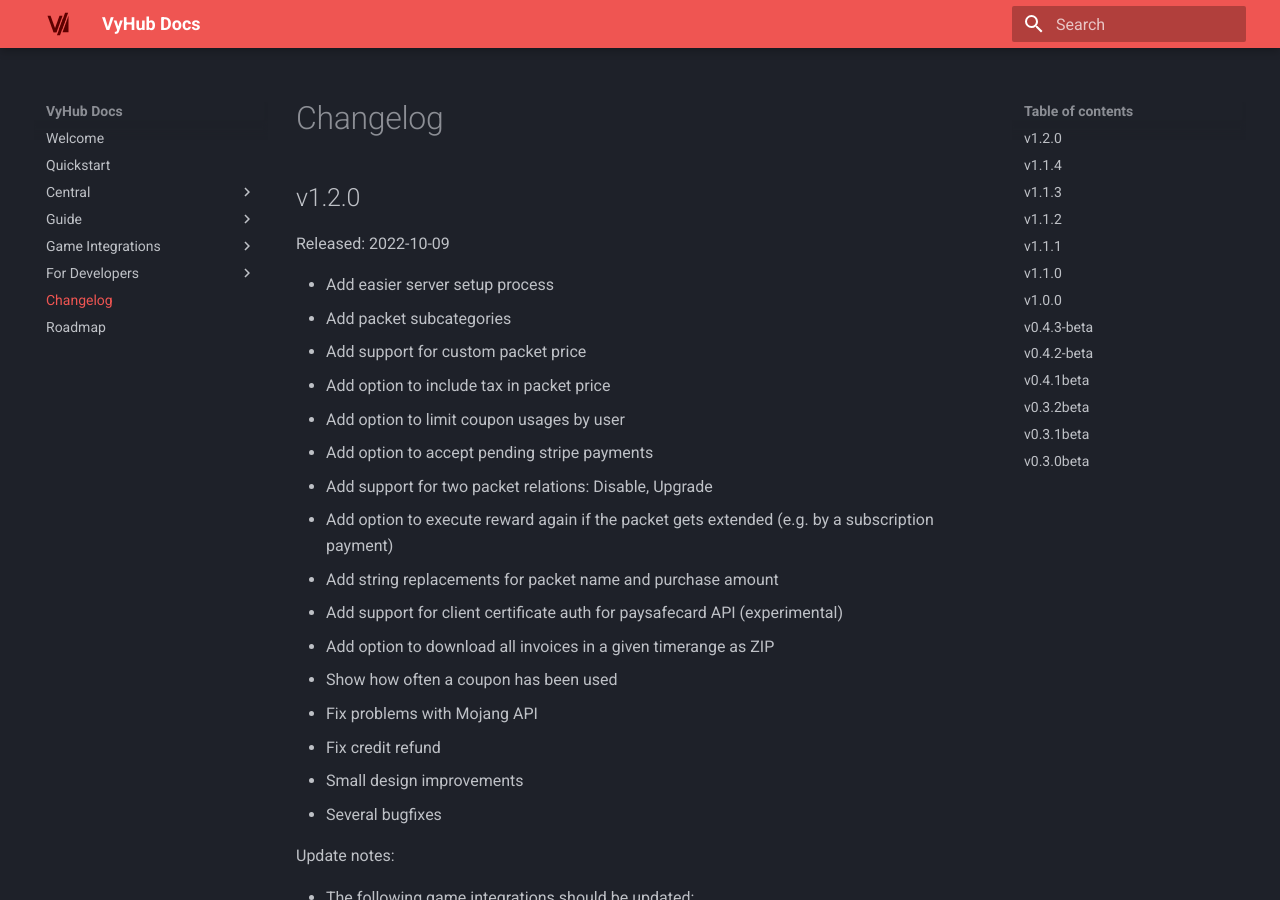
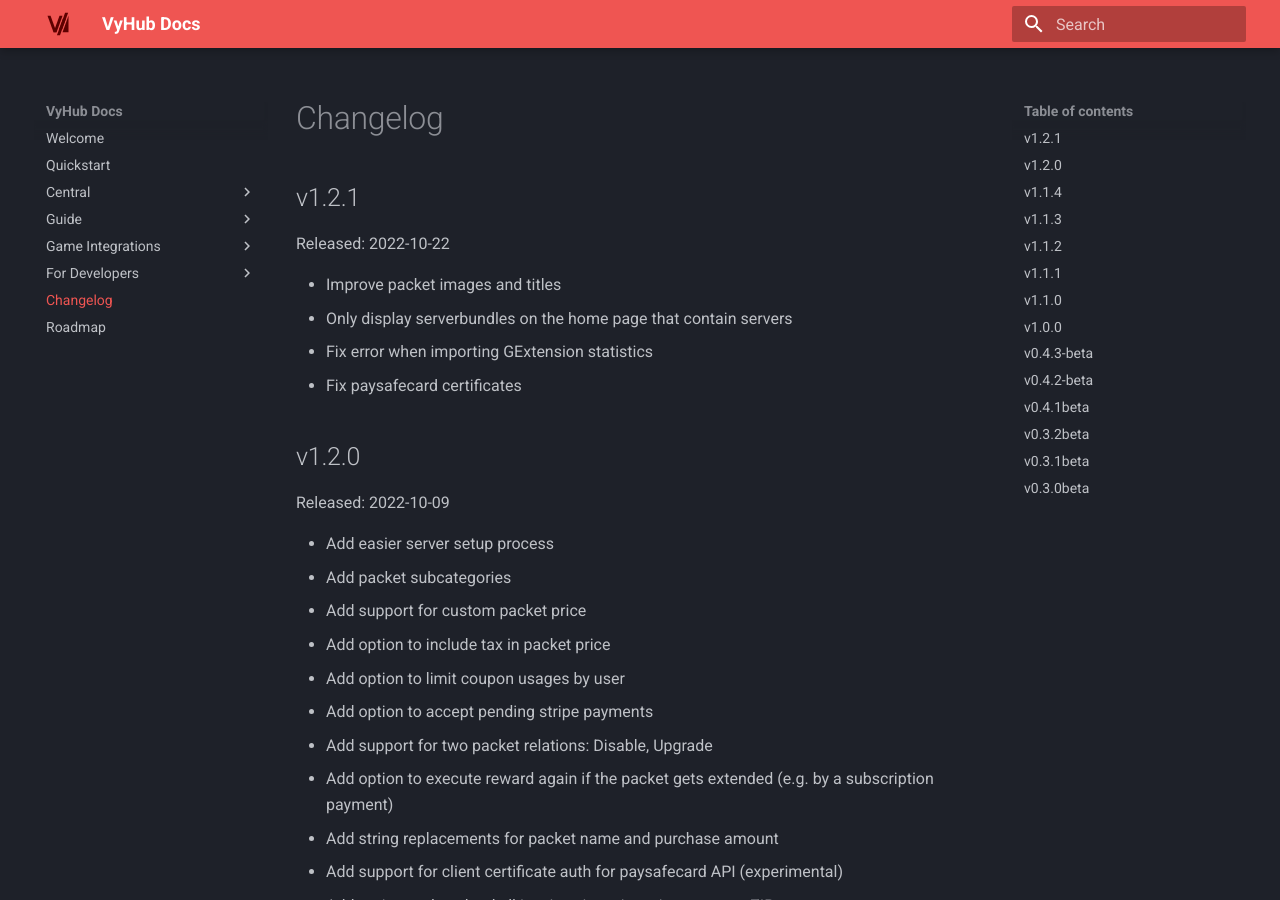
Before and after one commit to nyx-project/vyhub-documentation, an MkDocs documentation site: the page built from docs/changelog.md, in a window 1280 px wide and 900 px high. Built offline with MkDocs 1.6.1 and Material for MkDocs 9.7.7, drawn with Linux system fonts in a browser that asks for light colours; the version menu is left out.

Commit message:
Add changelog 1.2.1

```diff
--- a/docs/changelog.md
+++ b/docs/changelog.md
@@ -1,4 +1,12 @@
 # Changelog
+
+## v1.2.1
+Released: 2022-10-22
+
+- Improve packet images and titles
+- Only display serverbundles on the home page that contain servers
+- Fix error when importing GExtension statistics
+- Fix paysafecard certificates
 
 ## v1.2.0
 Released: 2022-10-09
```
